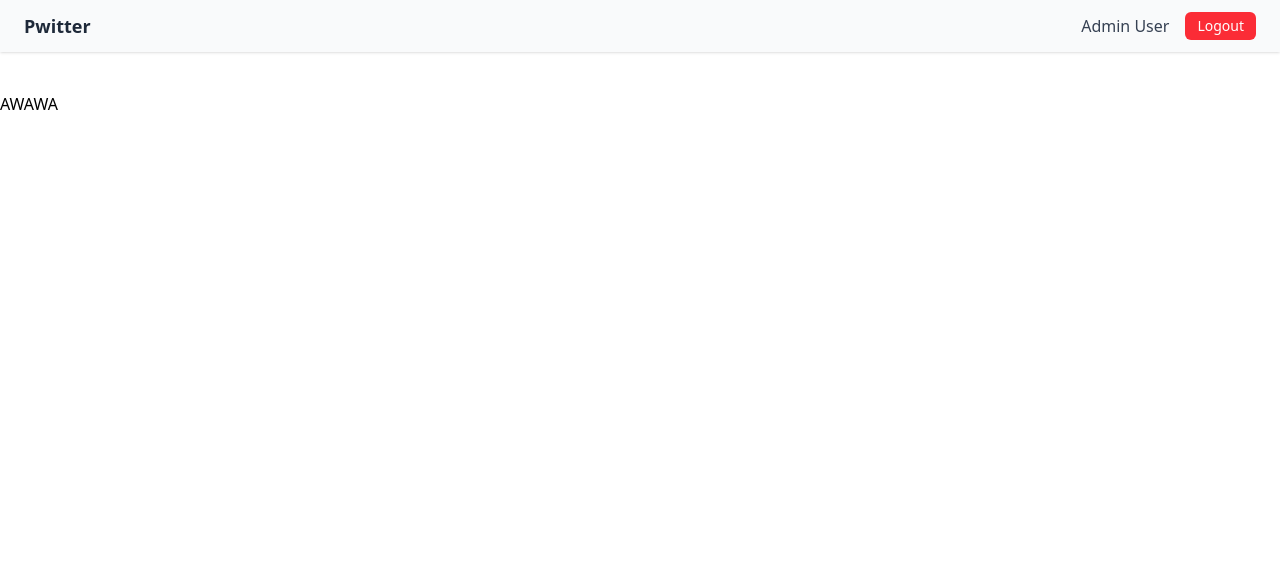
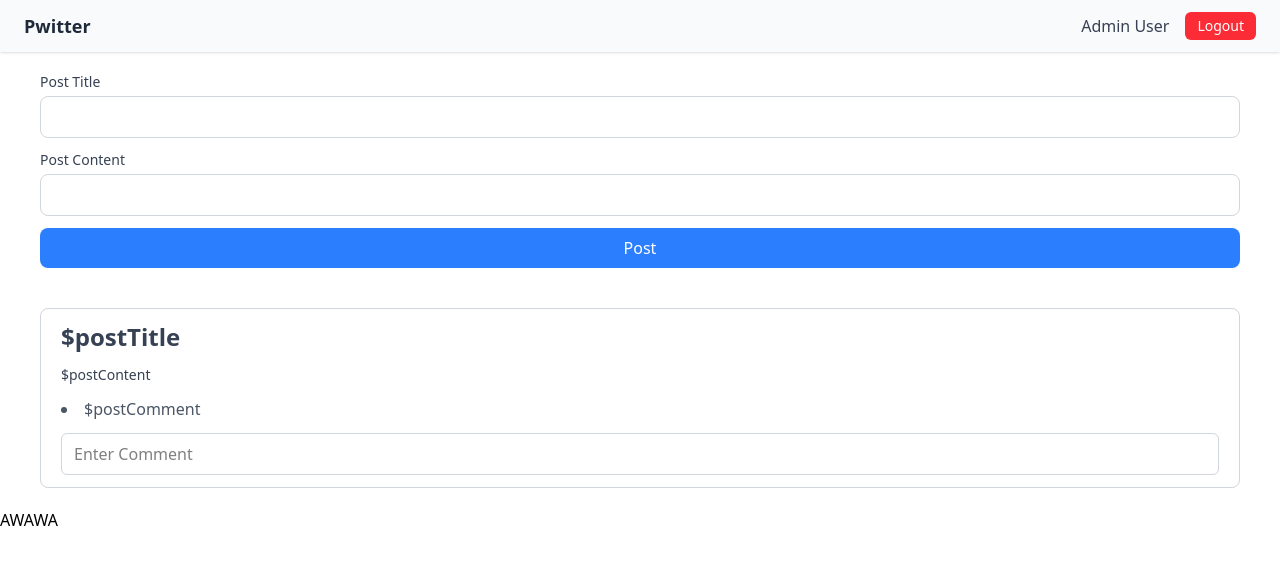
Before and after one commit to misaelyosa/AMBW-Test1, a website: page index.html in a window 1280 px wide. Drawn offline with Linux system fonts and the light colour scheme.

Commit message:
add : ui main page

```diff
--- a/index.html
+++ b/index.html
@@ -21,10 +21,39 @@
     </div>
     </nav>
 
-    <div class="px-10 py-5 flex items-center justify-between">
-        <form class="space-y-5">
+    <!-- Form Post -->
+    <div class="px-10 py-5 flex">
+        <form class="w-full space-y-3">
+            <div>
+                <label class="block text-sm font-medium text-gray-700">Post Title</label>
+                <input type="text" name="postTitle" required
+                class="mt-1 w-full px-3 py-2 border border-gray-300 rounded-lg focus:outline-none focus:ring-2 focus:ring-blue-500 focus:border-blue-500" />
+            </div>
 
+            <div>
+                <label class="block text-sm font-medium text-gray-700">Post Content</label>
+                <input type="text" name="postContent" required
+                class="mt-1 w-full px-3 py-2 border border-gray-300 rounded-lg focus:outline-none focus:ring-2 focus:ring-blue-500 focus:border-blue-500" />
+            </div>
+
+            <button type="submit"
+                class="w-full py-2 bg-blue-500 text-white rounded-lg font-medium hover:bg-blue-600 focus:ring-2 focus:ring-blue-400">
+                Post
+            </button>
         </form>
+    </div>
+
+    <!-- Post -->
+    <div class="mx-10 my-5 px-5 py-3 flex flex-col space-y-3 border border-gray-300 rounded-lg bg-white">
+        <h1 class="text-2xl font-bold text-gray-700">$postTitle</h1>
+        <h3 class="text-sm font-light text-gray-700">$postContent</h3>
+
+        <ul class="list-disc list-inside text-gray-600">
+            <li>$postComment</li>
+        </ul>
+
+        <input type="text" name="postComment" placeholder="Enter Comment"
+            class="w-full px-3 py-2 border border-gray-300 rounded-md focus:outline-none focus:ring-2 focus:ring-blue-500" />
     </div>
     <a href="/auth.html">AWAWA</a>
 </body>
```
Also changed, not shown: src/output.css.
